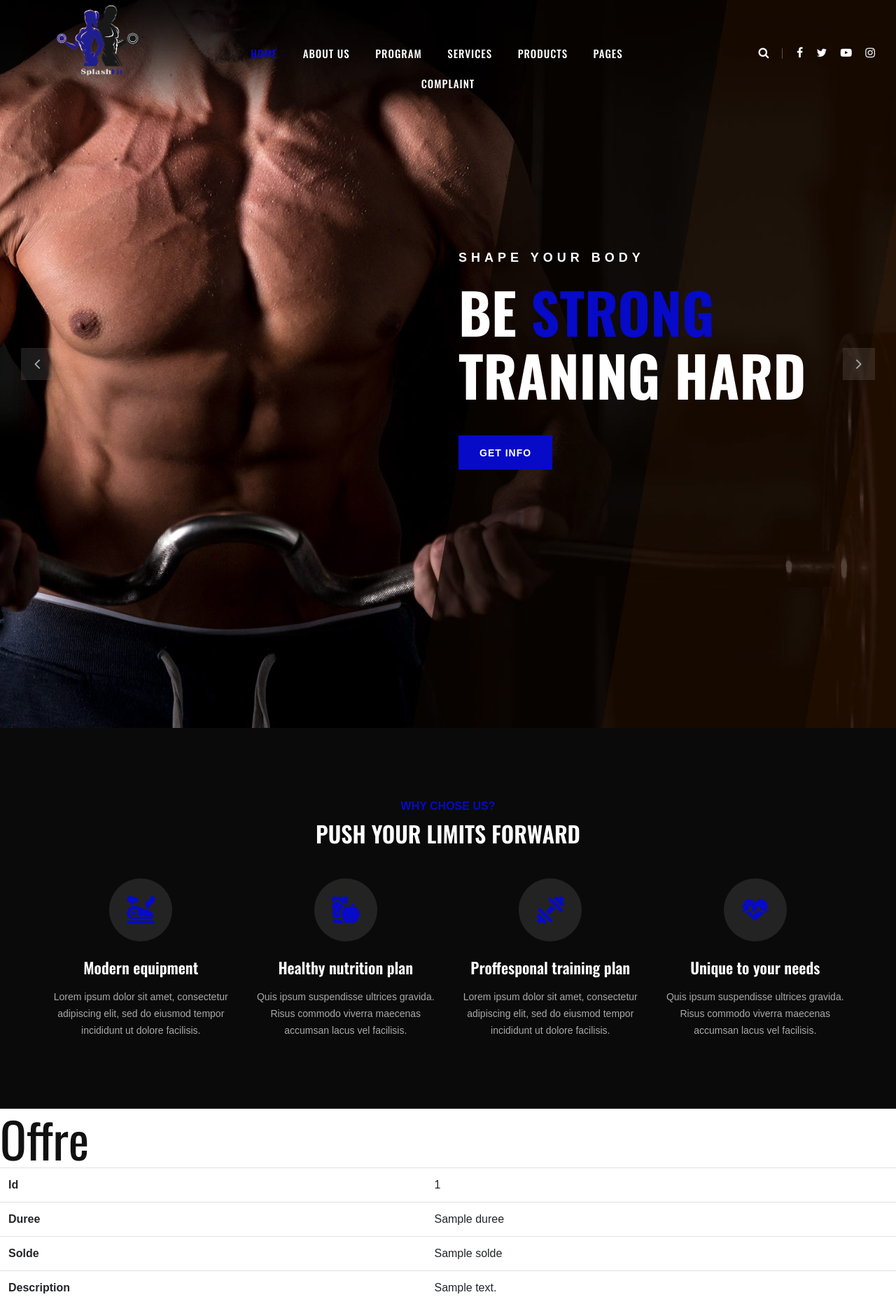
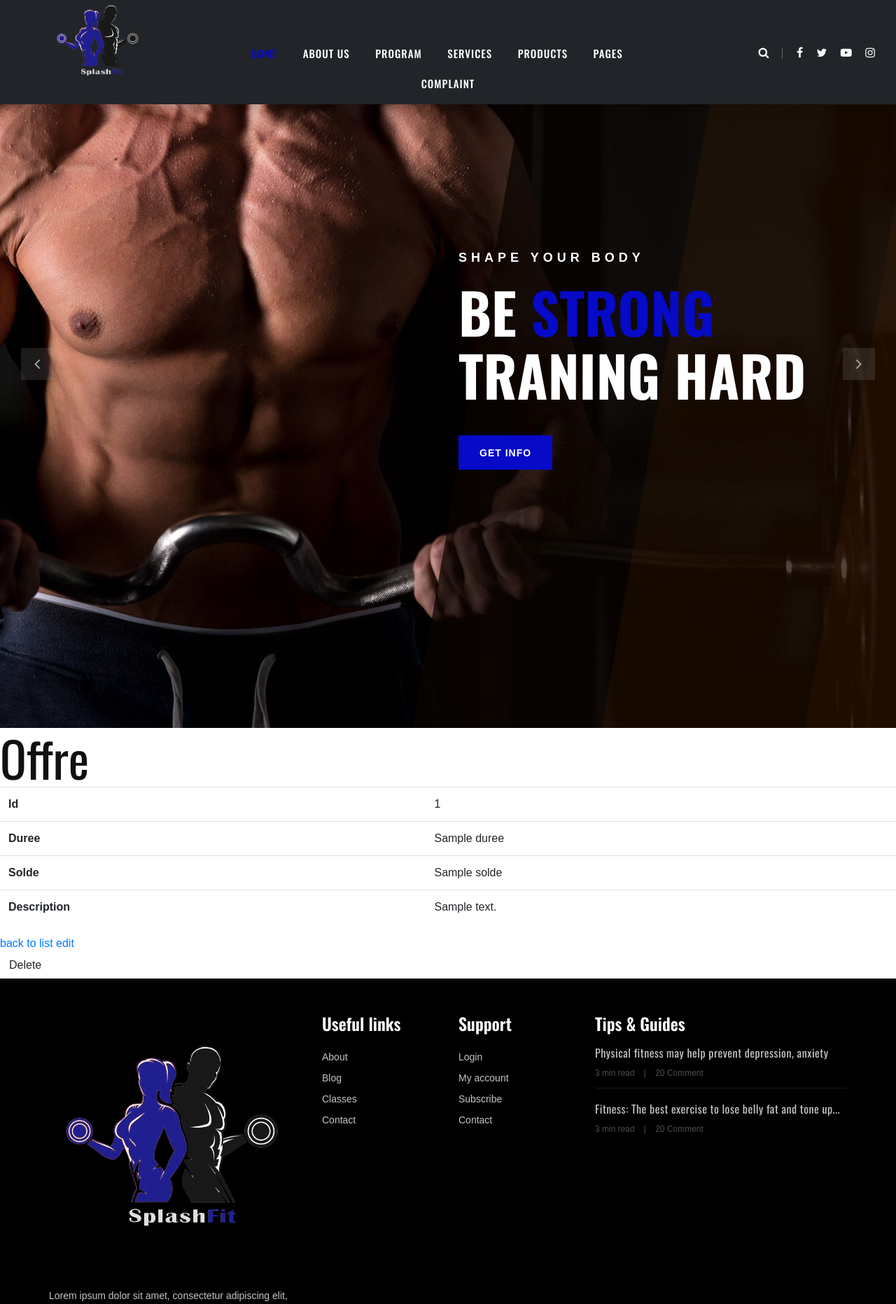
Before and after one commit to kayloko/pidev, a Symfony app: template templates/offre/show.html.twig in a window 1280 px wide. Shown: the top 1863 px of the page at 70% size. Run offline with Twig, Linux system fonts and the light colour scheme; the template is opened without the code that fills it: most values are stand-ins (such as "Sample title", 1, 10 or a date in 2020); some libraries are stand-ins or nearby versions; some web fonts are replaced.

Commit message:
hedi commit

```diff
--- a/src/Entity/Offre.php
+++ b/src/Entity/Offre.php
@@ -14,24 +14,29 @@ class Offre
      * @ORM\Id
      * @ORM\GeneratedValue
      * @ORM\Column(type="integer")
+     * @Assert\NotBlank(message=" this field is required ")
      */
     private $id;
     /**
      * @ORM\ManyToOne(targetEntity=Abonnement::class, inversedBy="offre")
+     * @Assert\NotBlank(message=" this field is required ")
      */
     private $abonnement;
     /**
      * @ORM\Column(type="integer")
+     * @Assert\NotBlank(message=" this field is required ")
      */
     private $duree;
 
     /**
      * @ORM\Column(type="string", length=255)
+     * @Assert\NotBlank(message=" this field is required ")
      */
     private $solde;
 
     /**
      * @ORM\Column(type="string", length=255)
+     * @Assert\NotBlank(message=" this field is required ")
      */
     private $description;
 
--- a/templates/base.html.twig
+++ b/templates/base.html.twig
@@ -74,7 +74,7 @@
 <!-- Offcanvas Menu Section End -->
 
 <!-- Header Section Begin -->
-<header class="header-section">
+<header class="header-section" style="background-color: #212529;height: 149px">
     <div class="container-fluid">
         <div class="row">
             <div class="col-lg-3">
@@ -168,53 +168,7 @@
 
 <!-- Hero Section End -->
 
-<!-- ChoseUs Section Begin -->
-<section class="choseus-section spad">
-    <div class="container">
-        <div class="row">
-            <div class="col-lg-12">
-                <div class="section-title">
-                    <span>Why chose us?</span>
-                    <h2>PUSH YOUR LIMITS FORWARD</h2>
-                </div>
-            </div>
-        </div>
-        <div class="row">
-            <div class="col-lg-3 col-sm-6">
-                <div class="cs-item">
-                    <span class="flaticon-034-stationary-bike"></span>
-                    <h4>Modern equipment</h4>
-                    <p>Lorem ipsum dolor sit amet, consectetur adipiscing elit, sed do eiusmod tempor incididunt ut
-                        dolore facilisis.</p>
-                </div>
-            </div>
-            <div class="col-lg-3 col-sm-6">
-                <div class="cs-item">
-                    <span class="flaticon-033-juice"></span>
-                    <h4>Healthy nutrition plan</h4>
-                    <p>Quis ipsum suspendisse ultrices gravida. Risus commodo viverra maecenas accumsan lacus vel
-                        facilisis.</p>
-                </div>
-            </div>
-            <div class="col-lg-3 col-sm-6">
-                <div class="cs-item">
-                    <span class="flaticon-002-dumbell"></span>
-                    <h4>Proffesponal training plan</h4>
-                    <p>Lorem ipsum dolor sit amet, consectetur adipiscing elit, sed do eiusmod tempor incididunt ut
-                        dolore facilisis.</p>
-                </div>
-            </div>
-            <div class="col-lg-3 col-sm-6">
-                <div class="cs-item">
-                    <span class="flaticon-014-heart-beat"></span>
-                    <h4>Unique to your needs</h4>
-                    <p>Quis ipsum suspendisse ultrices gravida. Risus commodo viverra maecenas accumsan lacus vel
-                        facilisis.</p>
-                </div>
-            </div>
-        </div>
-    </div>
-</section>
+
 <!-- ChoseUs Section End -->
 
 {% block body %}  {% endblock %}
--- a/templates/baseFront.html.twig
+++ b/templates/baseFront.html.twig
@@ -136,7 +136,7 @@
     <!-- Hero Section Begin -->
     <section class="hero-section">
         <div class="hs-slider owl-carousel">
-            <div class="hs-item set-bg" data-setbg="./front/img/hero/hero-1.jpg" style="background-image: url("img/hero/hero-1.jpg");">
+            <div class="hs-item set-bg"  style="background-image: url('./../public/front/img/hero/hero-1.jpg');">
                 <div class="container">
                     <div class="row">
                         <div class="col-lg-6 offset-lg-6">
```
Also changed, not shown: src/Entity/Abonnement.php (+7 -4 lines), templates/abonnement/new.html.twig (+7 -0 lines).
